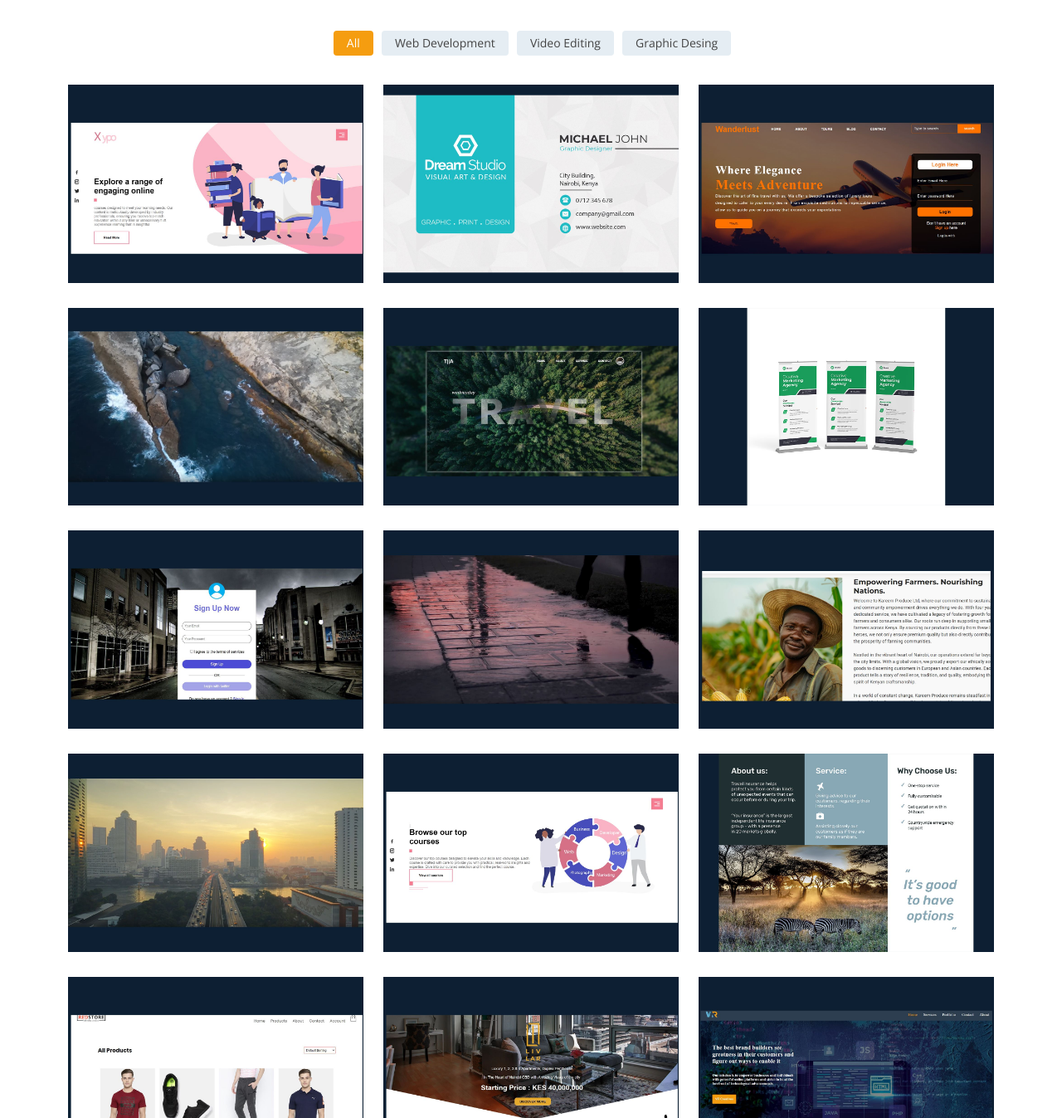
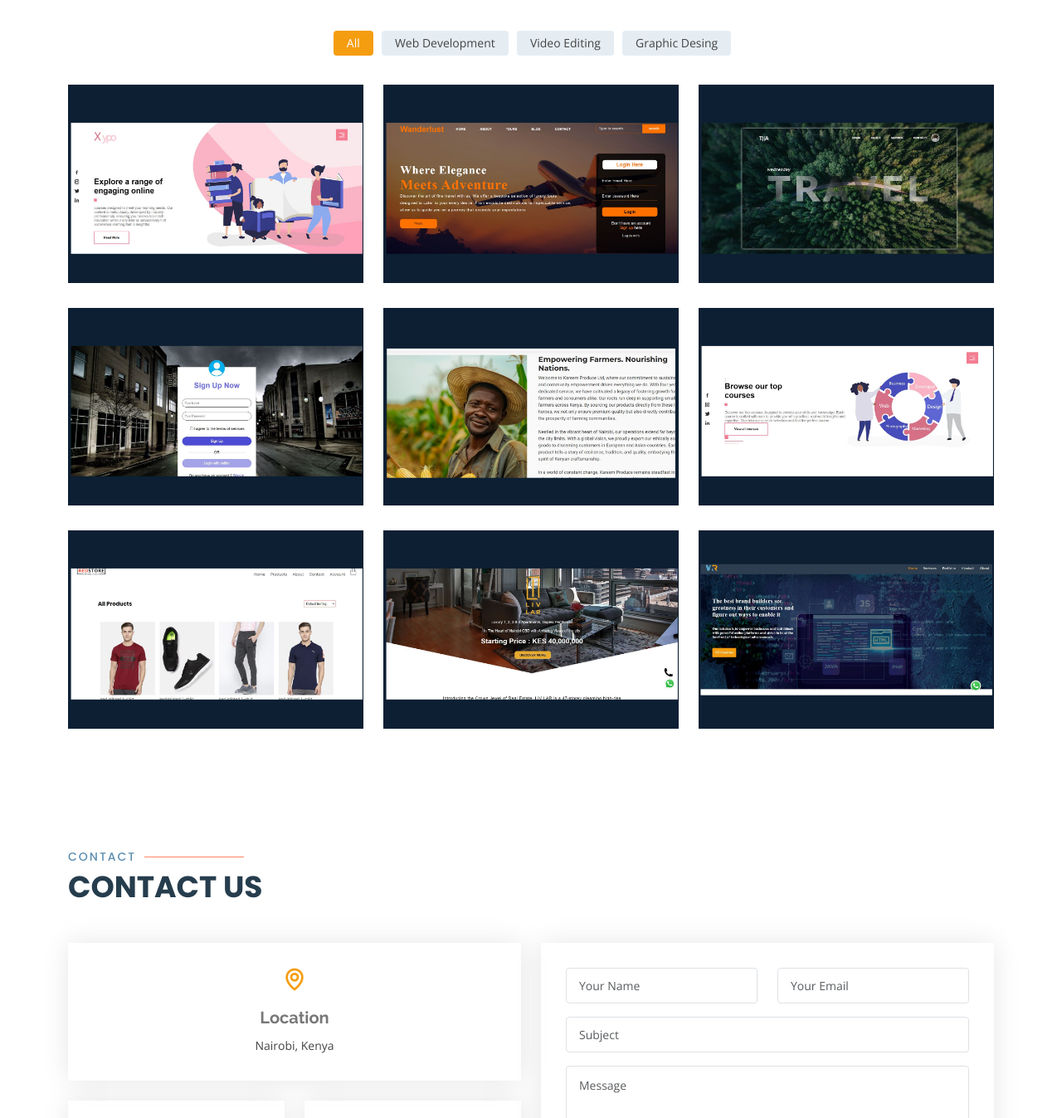
Before and after one commit to sangaleandy/Vr2.0, a plain HTML site: page index.html in a window 1280 px wide. Shown: the part 2520-3867 px from the top of the page at 83% size. Drawn offline with nearby package versions, Linux system fonts and the light colour scheme.

Commit message:
Graphic, vid removed

```diff
--- a/index.html
+++ b/index.html
@@ -591,15 +591,14 @@
             </div>
           </div>
 
-          <div class="col-lg-4 col-md-6 portfolio-item filter-web">
+          <!-- <div class="col-lg-4 col-md-6 portfolio-item filter-web">
             <img src="assets/img/portfolio/gra1.jpg" class="img-fluid" alt="">
             <div class="portfolio-info">
               <h4>Graphic 1</h4>
               <p>Graphic</p>
               <a href="assets/img/portfolio/gra1.jpg" data-gallery="portfolioGallery" class="portfolio-lightbox preview-link" title="Graphic 1"><i class="bx bx-plus"></i></a>
-              <!-- <a href="portfolio-details.html" class="details-link" title="More Details"><i class="bx bx-link"></i></a> -->
             </div>
-          </div>
+          </div> -->
 
           <div class="col-lg-4 col-md-6 portfolio-item filter-app">
             <img src="assets/img/portfolio/tours.jpg" class="img-fluid" alt="">
@@ -611,15 +610,15 @@
             </div>
           </div>
 
-          <div class="col-lg-4 col-md-6 portfolio-item filter-card">
+          <!-- <div class="col-lg-4 col-md-6 portfolio-item filter-card">
             <img src="assets/img/portfolio/vid1.jpg" class="img-fluid" alt="">
             <div class="portfolio-info">
               <h4>Video 1</h4>
               <p>Video</p>
               <a href="assets/img/portfolio/vid1.jpg" data-gallery="portfolioGallery" class="portfolio-lightbox preview-link" title="Video 1"><i class="bx bx-plus"></i></a>
-              <!-- <a href="portfolio-details.html" class="details-link" title="More Details"><i class="bx bx-link"></i></a> -->
+
             </div>
-          </div>
+          </div> -->
 
           <div class="col-lg-4 col-md-6 portfolio-item filter-app">
             <img src="assets/img/portfolio/Travel.jpg" class="img-fluid" alt="">
@@ -631,15 +630,14 @@
             </div>
           </div>
 
-          <div class="col-lg-4 col-md-6 portfolio-item filter-web">
+          <!-- <div class="col-lg-4 col-md-6 portfolio-item filter-web">
             <img src="assets/img/portfolio/gra2.jpg" class="img-fluid" alt="">
             <div class="portfolio-info">
               <h4>Graphic 2</h4>
               <p>Graphic</p>
               <a href="assets/img/portfolio/gra2.jpg" data-gallery="portfolioGallery" class="portfolio-lightbox preview-link" title="Graphic 2"><i class="bx bx-plus"></i></a>
-              <!-- <a href="portfolio-details.html" class="details-link" title="More Details"><i class="bx bx-link"></i></a> -->
-            </div>
-          </div>
+             </div>
+          </div> -->
 
           <div class="col-lg-4 col-md-6 portfolio-item filter-app">
             <img src="assets/img/portfolio/Sign.jpg" class="img-fluid" alt="">
@@ -651,15 +649,15 @@
             </div>
           </div>
 
-          <div class="col-lg-4 col-md-6 portfolio-item filter-card">
+          <!-- <div class="col-lg-4 col-md-6 portfolio-item filter-card">
             <img src="assets/img/portfolio/vid2.jpg" class="img-fluid" alt="">
             <div class="portfolio-info">
               <h4>Video 2</h4>
               <p>Video</p>
               <a href="assets/img/portfolio/vid2.jpg" data-gallery="portfolioGallery" class="portfolio-lightbox preview-link" title="Video 2"><i class="bx bx-plus"></i></a>
-              <!-- <a href="portfolio-details.html" class="details-link" title="More Details"><i class="bx bx-link"></i></a> -->
+
             </div>
-          </div>
+          </div> -->
 
           <div class="col-lg-4 col-md-6 portfolio-item filter-app">
             <img src="assets/img/portfolio/Produce.jpg" class="img-fluid" alt="">
@@ -671,15 +669,15 @@
             </div>
           </div>
 
-          <div class="col-lg-4 col-md-6 portfolio-item filter-card">
+          <!-- <div class="col-lg-4 col-md-6 portfolio-item filter-card">
             <img src="assets/img/portfolio/vid3.jpg" class="img-fluid" alt="">
             <div class="portfolio-info">
               <h4>Video 3</h4>
               <p>Video</p>
               <a href="assets/img/portfolio/vid3.jpg" data-gallery="portfolioGallery" class="portfolio-lightbox preview-link" title="Video 3"><i class="bx bx-plus"></i></a>
-              <!-- <a href="portfolio-details.html" class="details-link" title="More Details"><i class="bx bx-link"></i></a> -->
+
             </div>
-          </div>
+          </div> -->
 
           <div class="col-lg-4 col-md-6 portfolio-item filter-app">
             <img src="assets/img/portfolio/Course2.jpg" class="img-fluid" alt="">
@@ -691,15 +689,14 @@
             </div>
           </div>
 
-          <div class="col-lg-4 col-md-6 portfolio-item filter-web">
+          <!-- <div class="col-lg-4 col-md-6 portfolio-item filter-web">
             <img src="assets/img/portfolio/gra3.jpg" class="img-fluid" alt="">
             <div class="portfolio-info">
               <h4>Graphic 3</h4>
               <p>Graphic</p>
               <a href="assets/img/portfolio/gra3.jpg" data-gallery="portfolioGallery" class="portfolio-lightbox preview-link" title="Graphic 3"><i class="bx bx-plus"></i></a>
-              <!-- <a href="portfolio-details.html" class="details-link" title="More Details"><i class="bx bx-link"></i></a> -->
             </div>
-          </div>
+          </div> -->
 
           <div class="col-lg-4 col-md-6 portfolio-item filter-app">
             <img src="assets/img/portfolio/Store.jpg" class="img-fluid" alt="">
```
